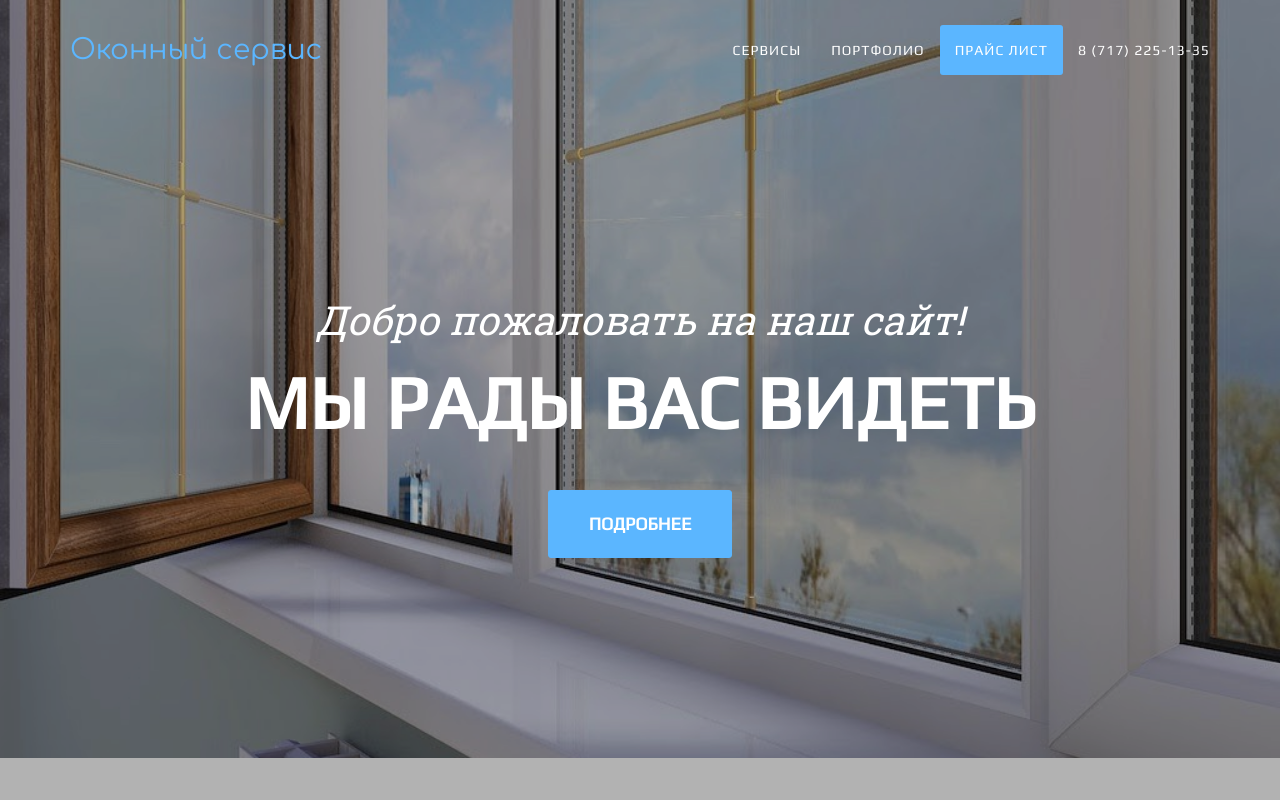
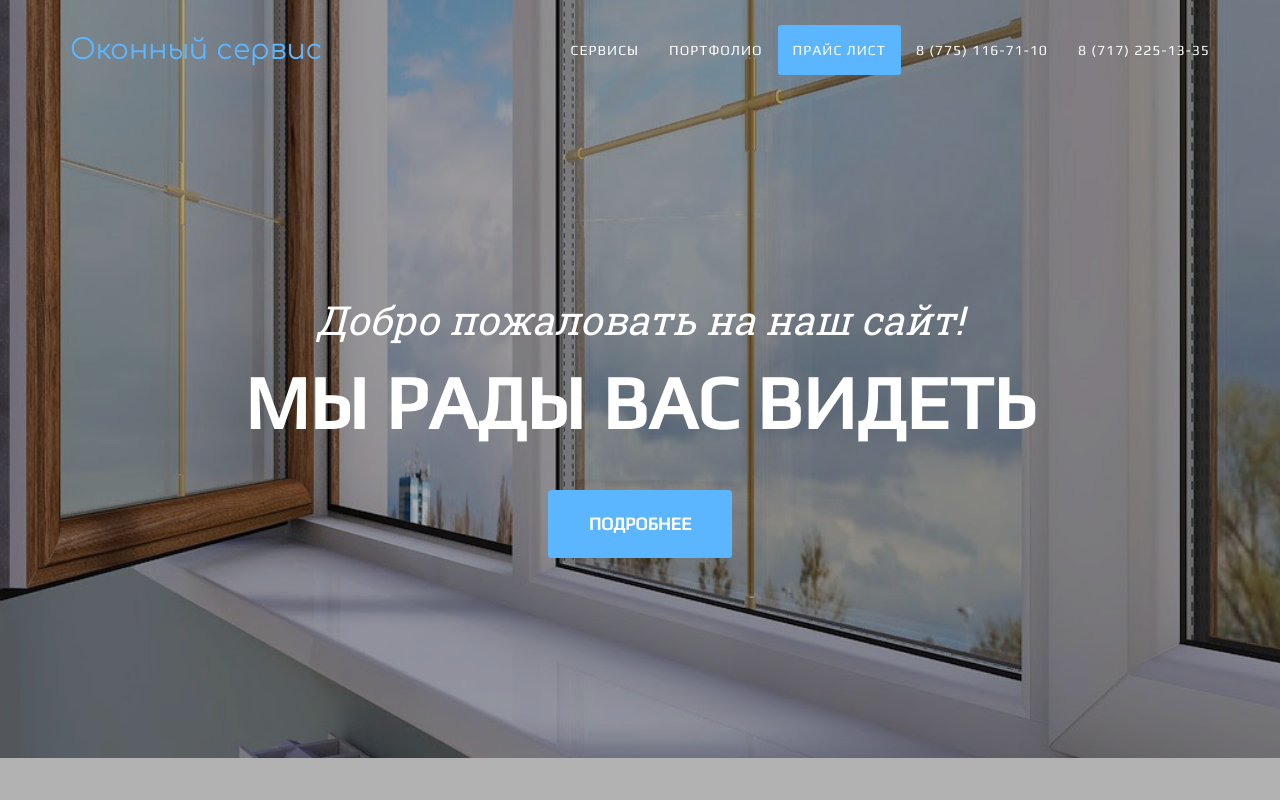
Before and after one commit to arsenanai/window-service, a website: page index.html in a window 1280 px wide. Shown: the top 800 px of the page. Drawn offline with nearby package versions, Linux system fonts and the light colour scheme.

Commit message:
phone added

```diff
--- a/index.html
+++ b/index.html
@@ -44,6 +44,9 @@
                     </li>
                     <li>
                         <a class="page-scroll" href="#price-list">Прайс лист</a>
+                    </li>
+                    <li>
+                        <a href="tel:87751167110">8 (775) 116-71-10</a>
                     </li>
                     <li>
                         <a href="tel:87172251335">8 (717) 225-13-35</a>
```
